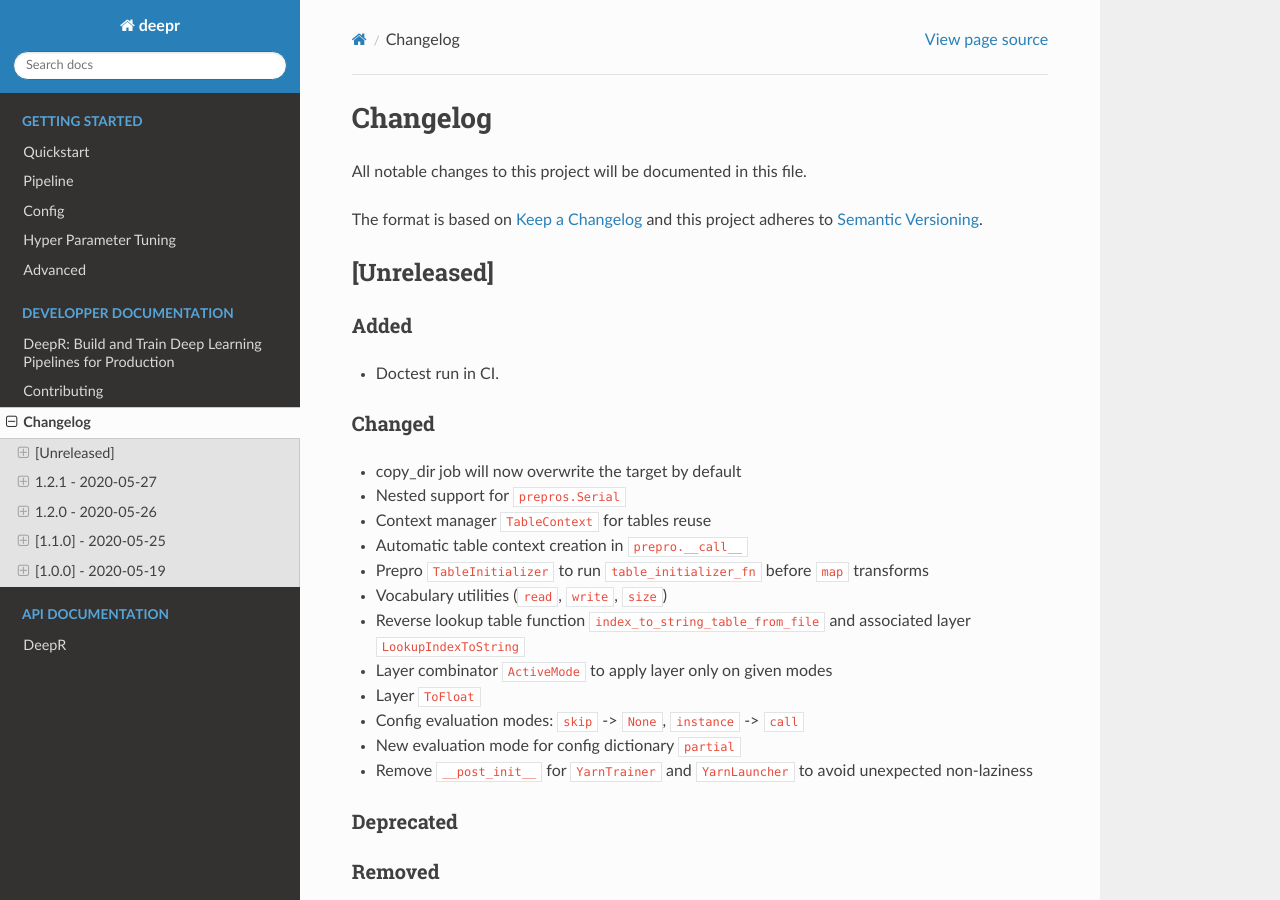
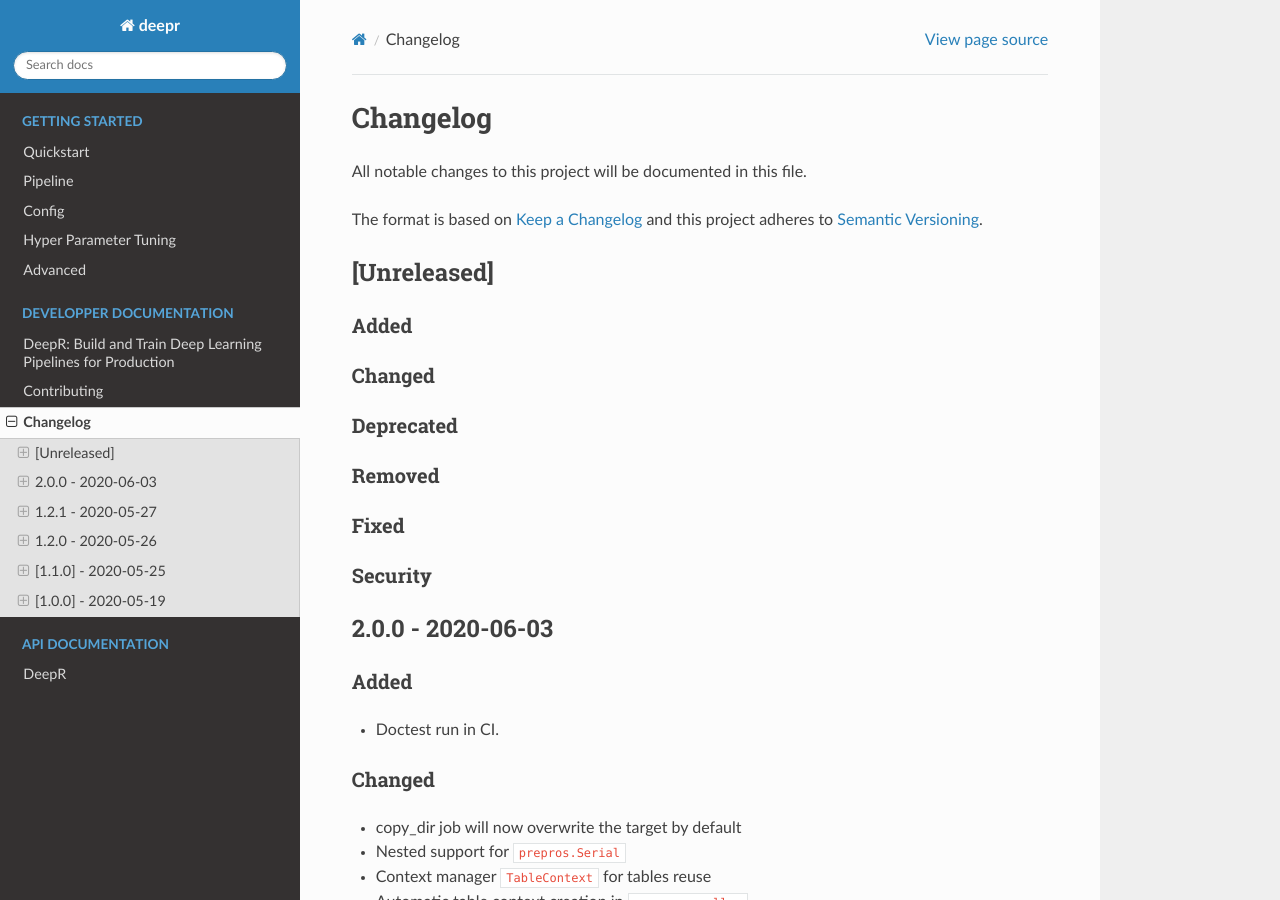
Before and after one commit to criteo/deepr, a Sphinx documentation site: the page built from docs/CHANGELOG.rst, in a window 1280 px wide and 900 px high. Built offline with Sphinx 7.4.7 and the Read the Docs theme 2.0.0, drawn with Linux system fonts in a browser that asks for light colours; pages that are not in the unit, such as notebooks, are missing from menus.

Commit message:
Release 2.0.0

```diff
--- a/deepr/version.py
+++ b/deepr/version.py
@@ -1,4 +1,4 @@
 # pylint: disable=all
 
-__version__ = "1.2.1"
+__version__ = "2.0.0"
 __author__ = "Criteo"
--- a/docs/CHANGELOG.rst
+++ b/docs/CHANGELOG.rst
@@ -6,8 +6,26 @@ All notable changes to this project will be documented in this file.
 The format is based on `Keep a Changelog <http://keepachangelog.com/>`_
 and this project adheres to `Semantic Versioning <http://semver.org/>`_.
 
+
 [Unreleased]
 ------------
+
+Added
+~~~~~
+Changed
+~~~~~~~
+Deprecated
+~~~~~~~~~~
+Removed
+~~~~~~~
+Fixed
+~~~~~
+Security
+~~~~~~~~
+
+
+2.0.0 - 2020-06-03
+------------------
 
 Added
 ~~~~~
--- a/docs/conf.py
+++ b/docs/conf.py
@@ -23,7 +23,7 @@ copyright = "2020, Criteo"
 author = "Criteo"
 
 # The full version, including alpha/beta/rc tags
-release = "1.0.0"
+release = "2.0.0"
 
 
 # -- General configuration ---------------------------------------------------
```
